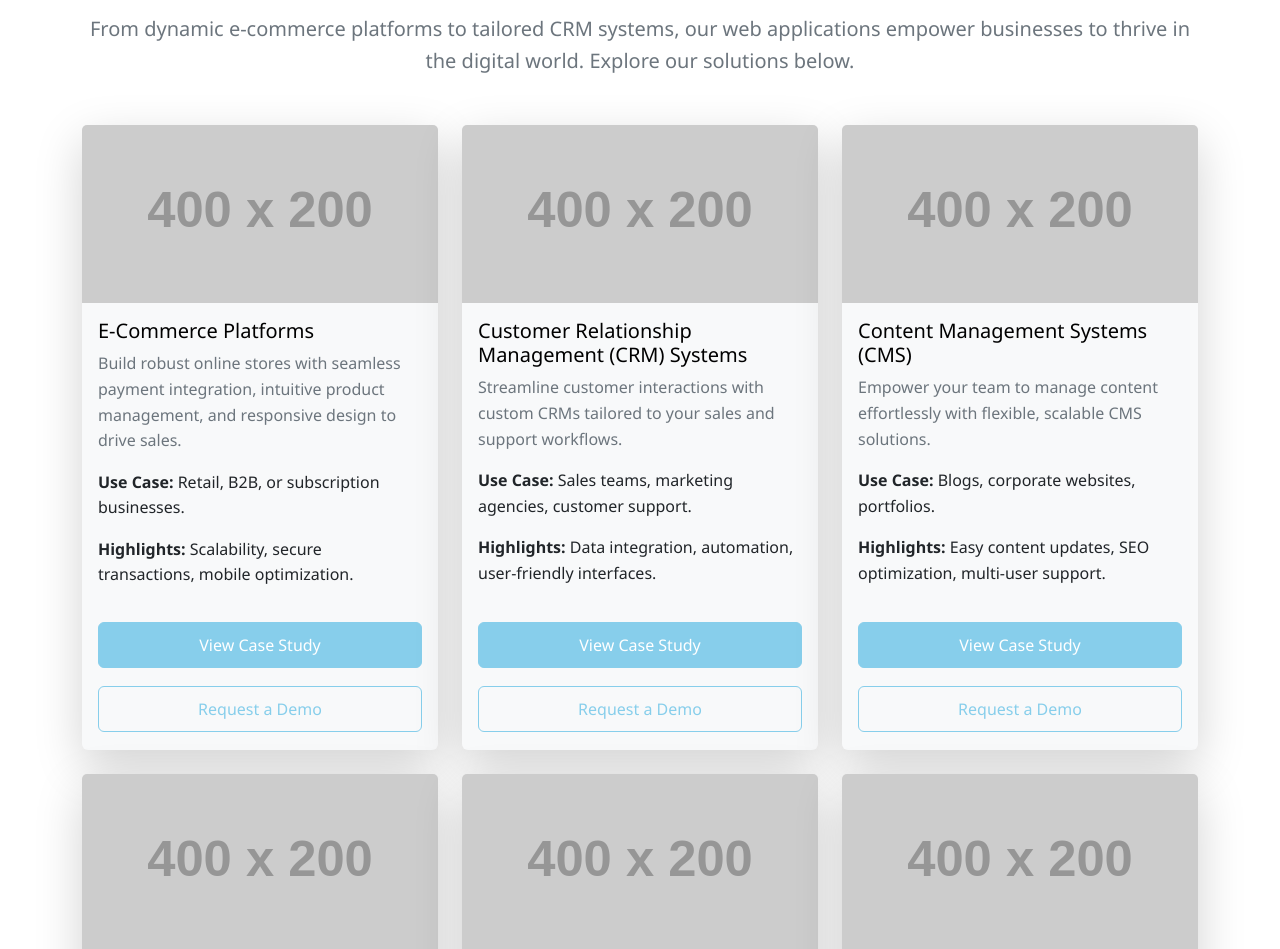
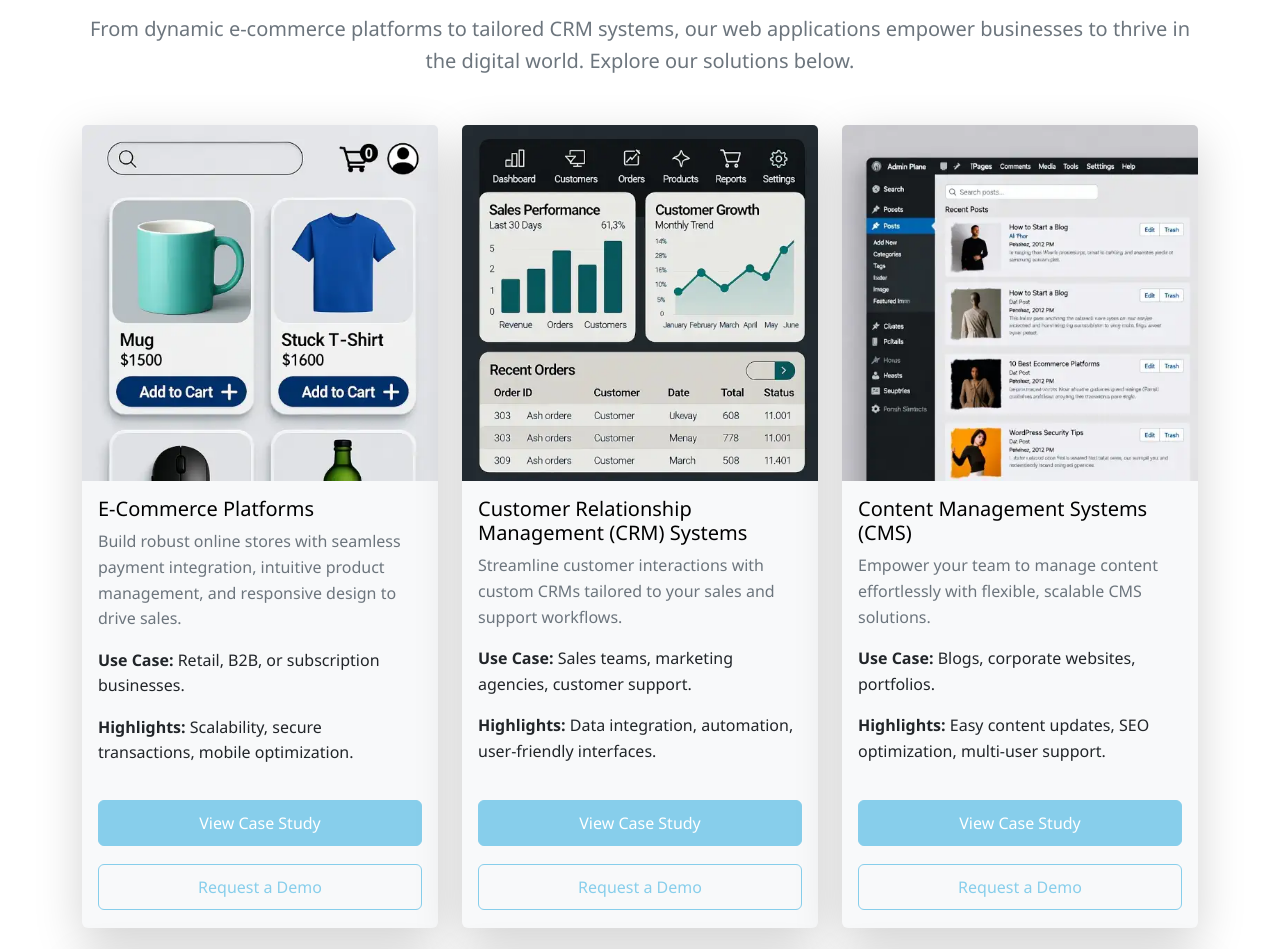
Before and after one commit to devops-profession/techiewebs, a plain HTML site: page index.html in a window 1280 px wide. Shown: the part 2620-3569 px from the top of the page. Drawn offline with nearby package versions, Linux system fonts and the light colour scheme; placeholder pictures from the web are drawn by us.

Commit message:
services section images

```diff
--- a/index.html
+++ b/index.html
@@ -334,7 +334,7 @@
       <!-- E-Commerce Platforms -->
       <div class="col">
         <div class="card h-100 shadow-lg border-0" style="background-color: #f8f9fa;">
-          <img src="https://via.placeholder.com/400x200?text=E-Commerce+Storefront" class="card-img-top" alt="Mockup of a storefront with a shopping cart">
+          <img src="./assets/images/services/e-commerce-platforms.webp" class="card-img-top" alt="Mockup of a storefront with a shopping cart">
           <div class="card-body">
             <h5 class="card-title text-black">E-Commerce Platforms</h5>
             <p class="card-text text-gray">Build robust online stores with seamless payment integration, intuitive product management, and responsive design to drive sales.</p>
@@ -351,7 +351,7 @@
       <!-- CRM Systems -->
       <div class="col">
         <div class="card h-100 shadow-lg border-0" style="background-color: #f8f9fa;">
-          <img src="https://via.placeholder.com/400x200?text=CRM+Dashboard" class="card-img-top" alt="Dashboard with charts, contact lists, or pipeline views">
+          <img src="./assets/images/services/crm.webp" class="card-img-top" alt="Dashboard with charts, contact lists, or pipeline views">
           <div class="card-body">
             <h5 class="card-title text-black">Customer Relationship Management (CRM) Systems</h5>
             <p class="card-text text-gray">Streamline customer interactions with custom CRMs tailored to your sales and support workflows.</p>
@@ -368,7 +368,7 @@
       <!-- CMS -->
       <div class="col">
         <div class="card h-100 shadow-lg border-0" style="background-color: #f8f9fa;">
-          <img src="https://via.placeholder.com/400x200?text=CMS+Admin+Panel" class="card-img-top" alt="Admin panel or website editor interface">
+          <img src="./assets/images/services/cms.webp" class="card-img-top" alt="Admin panel or website editor interface">
           <div class="card-body">
             <h5 class="card-title text-black">Content Management Systems (CMS)</h5>
             <p class="card-text text-gray">Empower your team to manage content effortlessly with flexible, scalable CMS solutions.</p>
@@ -385,7 +385,7 @@
       <!-- Booking and Scheduling Apps -->
       <div class="col">
         <div class="card h-100 shadow-lg border-0" style="background-color: #f8f9fa;">
-          <img src="https://via.placeholder.com/400x200?text=Booking+Calendar" class="card-img-top" alt="Calendar interface or booking form">
+          <img src="./assets/images/services/booking-and-scheduling-apps.webp" class="card-img-top" alt="Calendar interface or booking form">
           <div class="card-body">
             <h5 class="card-title text-black">Booking and Scheduling Apps</h5>
             <p class="card-text text-gray">Simplify appointments and reservations with intuitive, automated scheduling solutions.</p>
@@ -402,7 +402,7 @@
       <!-- Inventory Management Systems -->
       <div class="col">
         <div class="card h-100 shadow-lg border-0" style="background-color: #f8f9fa;">
-          <img src="https://via.placeholder.com/400x200?text=Inventory+Dashboard" class="card-img-top" alt="Inventory dashboard with stock levels or barcode scanning">
+          <img src="./assets/images/services/ims.webp" class="card-img-top" alt="Inventory dashboard with stock levels or barcode scanning">
           <div class="card-body">
             <h5 class="card-title text-black">Inventory Management Systems</h5>
             <p class="card-text text-gray">Optimize operations with powerful tools to track inventory, manage stock, and streamline logistics.</p>
@@ -419,7 +419,7 @@
       <!-- Custom Web Applications -->
       <div class="col">
         <div class="card h-100 shadow-lg border-0" style="background-color: #f8f9fa;">
-          <img src="https://via.placeholder.com/400x200?text=Custom+App+Interface" class="card-img-top" alt="Custom app interface or workflow diagram">
+          <img src="./assets/images/services/custom-web-apps.webp" class="card-img-top" alt="Custom app interface or workflow diagram">
           <div class="card-body">
             <h5 class="card-title text-black">Custom Web Applications</h5>
             <p class="card-text text-gray">Transform your unique ideas into reality with bespoke web applications designed for your specific needs.</p>
```
Also changed, not shown: assets/images/services/booking-and-scheduling-apps.webp (added), assets/images/services/cms.webp (added), assets/images/services/crm.webp (added), assets/images/services/custom-web-apps.webp (added), assets/images/services/e-commerce-platforms.webp (added), assets/images/services/ims.webp (added).
